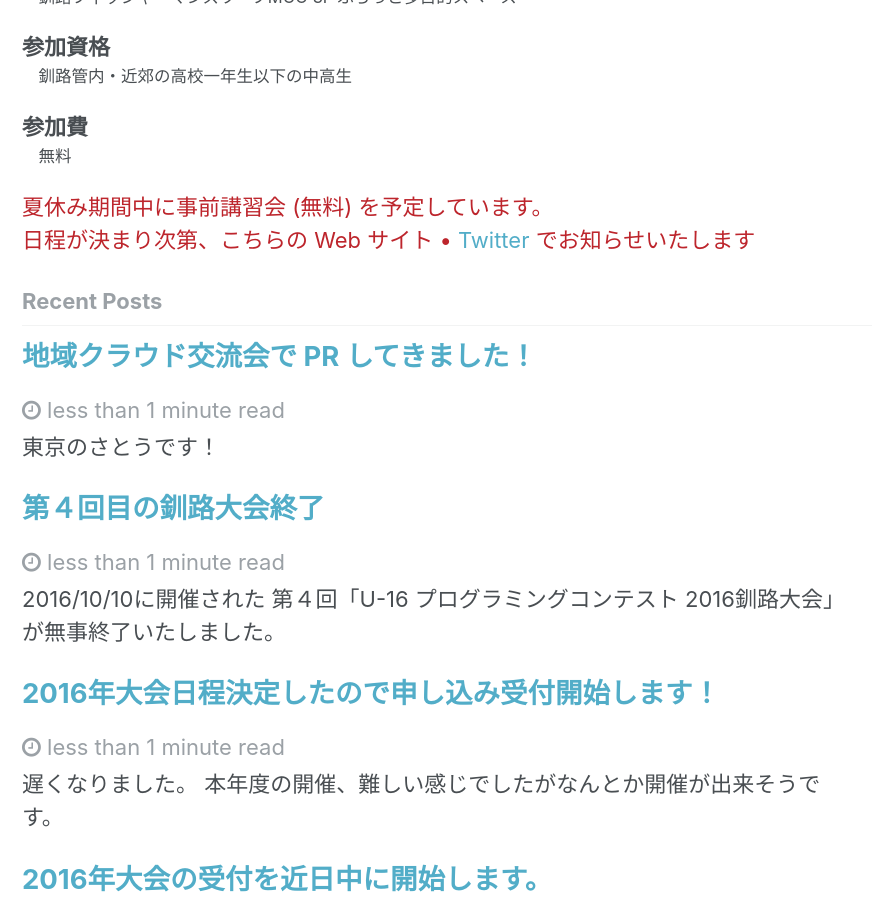
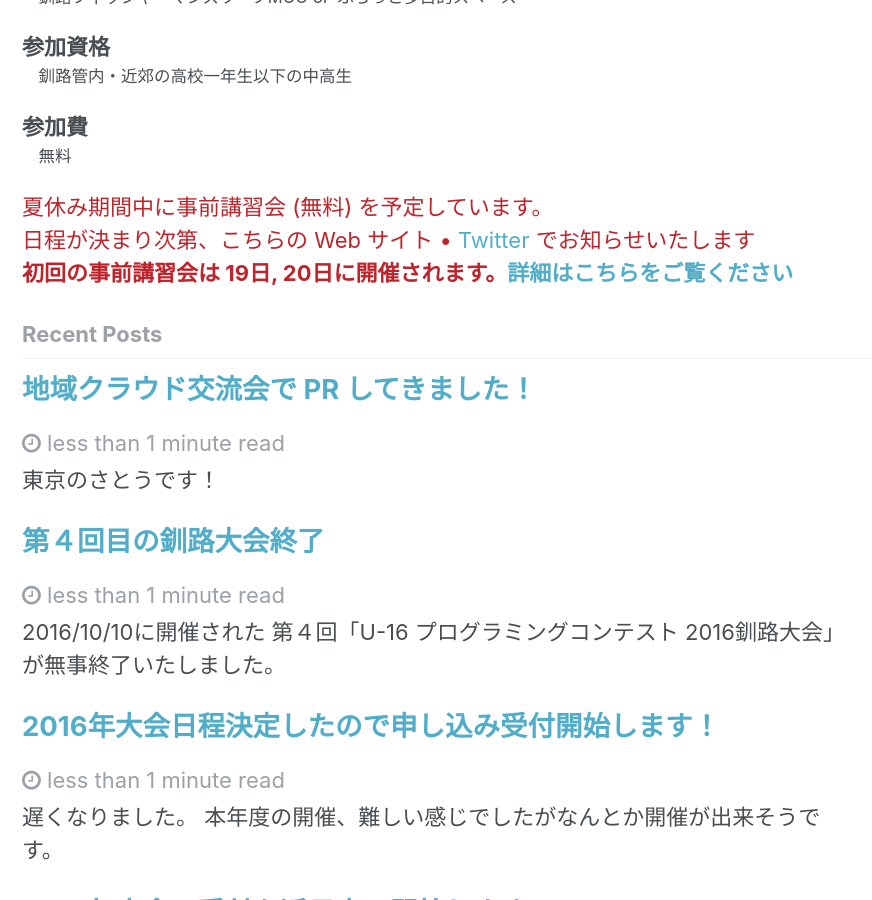
Before and after one commit to u16-kushiro-procon/u16-kushiro-procon.github.io, a Jekyll site: the page built from index.html, in a window 1280 px wide and 900 px high, scrolled down 899 px. Shown: the whole window, without its empty margins (0-872 px from the left). Built offline with Jekyll 4.4.1, drawn with Linux system fonts in a browser that asks for light colours; the list of posts is cut into pages by our own code.

Commit message:
トップの表記も変更

```diff
--- a/index.html
+++ b/index.html
@@ -27,7 +27,7 @@ excerpt: "パソコンに興味のある学生の皆さん、”プロコ
   <dd>無料</dd>
 </dl>
 
-<p style="color:#bd252c">夏休み期間中に事前講習会 (無料) を予定しています。<br>日程が決まり次第、こちらの Web サイト • <a href="https://twitter.com/946procon">Twitter</a> でお知らせいたします</p>
+<p style="color:#bd252c">夏休み期間中に事前講習会 (無料) を予定しています。<br>日程が決まり次第、こちらの Web サイト • <a href="https://twitter.com/946procon">Twitter</a> でお知らせいたします<br><strong>初回の事前講習会は 19日, 20日に開催されます。<a href="/about">詳細はこちらをご覧ください</a></strong></p>
 
 
 <h3 class="archive__subtitle">{{ site.data.ui-text[site.locale].recent_posts | default: "Recent Posts" }}</h3>
```
Also changed, not shown: about.md (+2 -0 lines).
